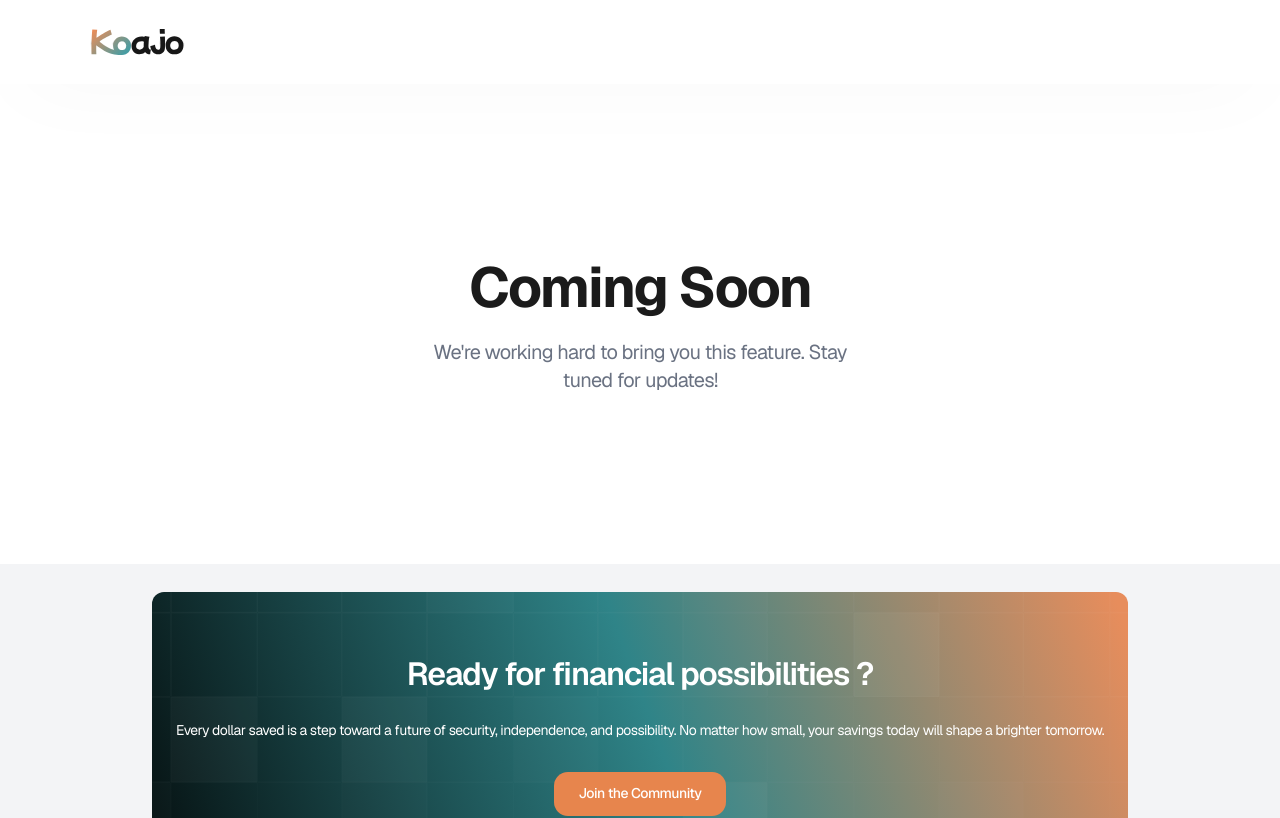
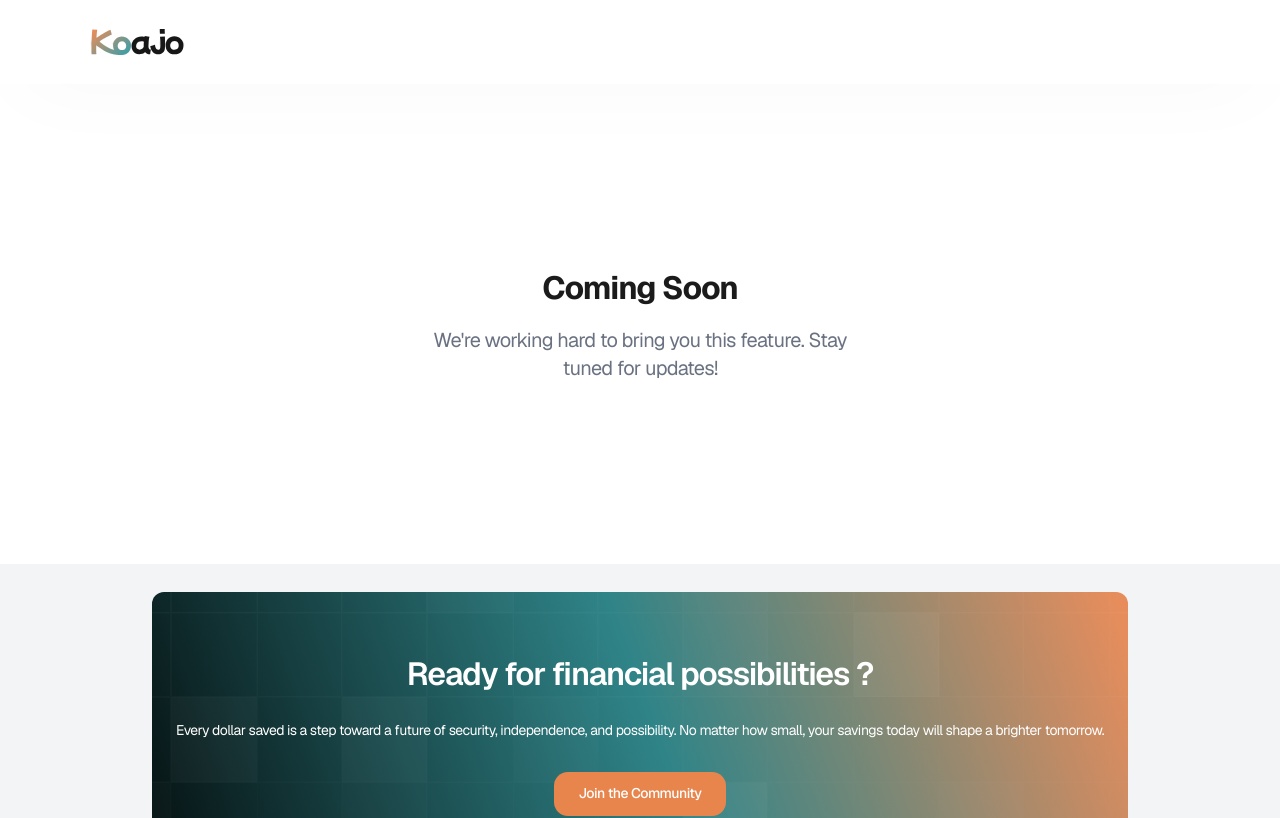
Before and after one commit to Israel-Beni/koajo-frontend, a Next.js app: page /faq in a window 1280 px wide. Shown: the top 818 px of the page. Built offline with nearby package versions, Linux system fonts and the light colour scheme.

Commit message:
fix: update ComingSoon component styles and text size for improved presentation

```diff
--- a/component/shared/coming-soon.tsx
+++ b/component/shared/coming-soon.tsx
@@ -1,7 +1,7 @@
 export default function ComingSoon() {
   return (
-    <div className="w-full h-[60vh] flex flex-col items-center justify-center text-center">
-      <h1 className="text-4xl font-bold mb-4 text-gray-900">Coming Soon</h1>
+    <div className="page_container w-full h-[60vh] flex flex-col items-center justify-center text-center">
+      <h1 className="text-xl font-bold mb-4 text-gray-900">Coming Soon</h1>
       <p className="text-lg text-gray-500 max-w-md">
         We&apos;re working hard to bring you this feature. Stay tuned for
         updates!
```
